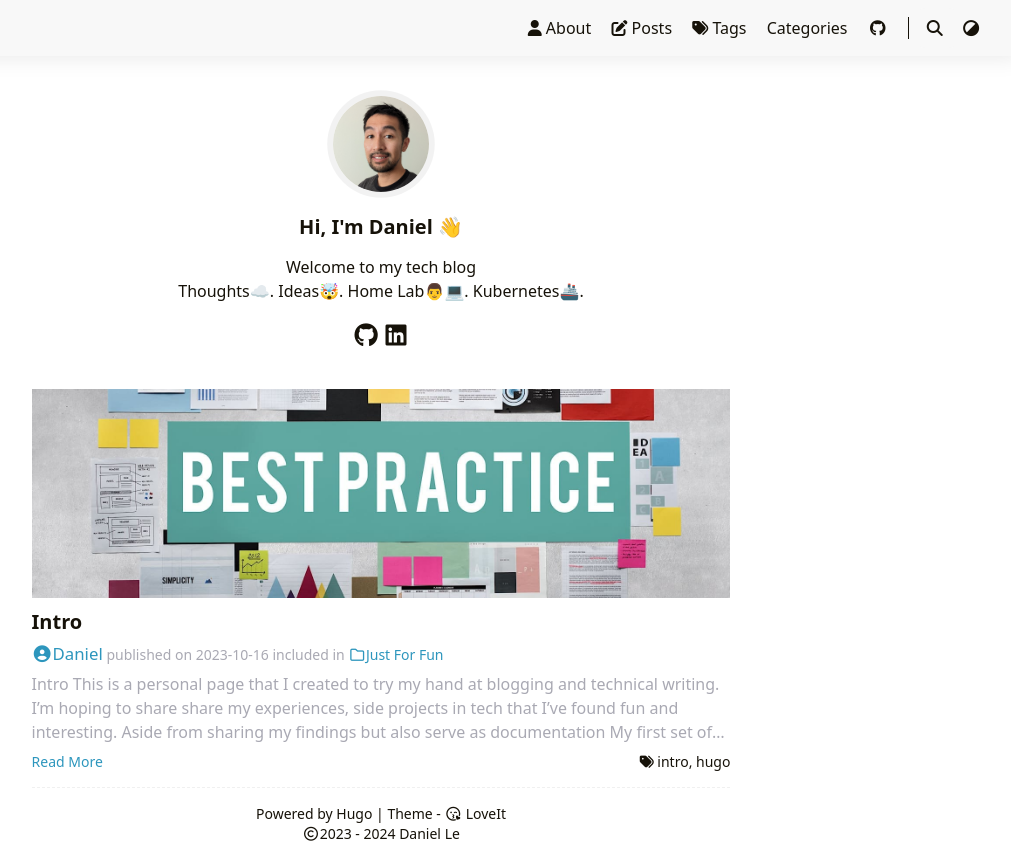
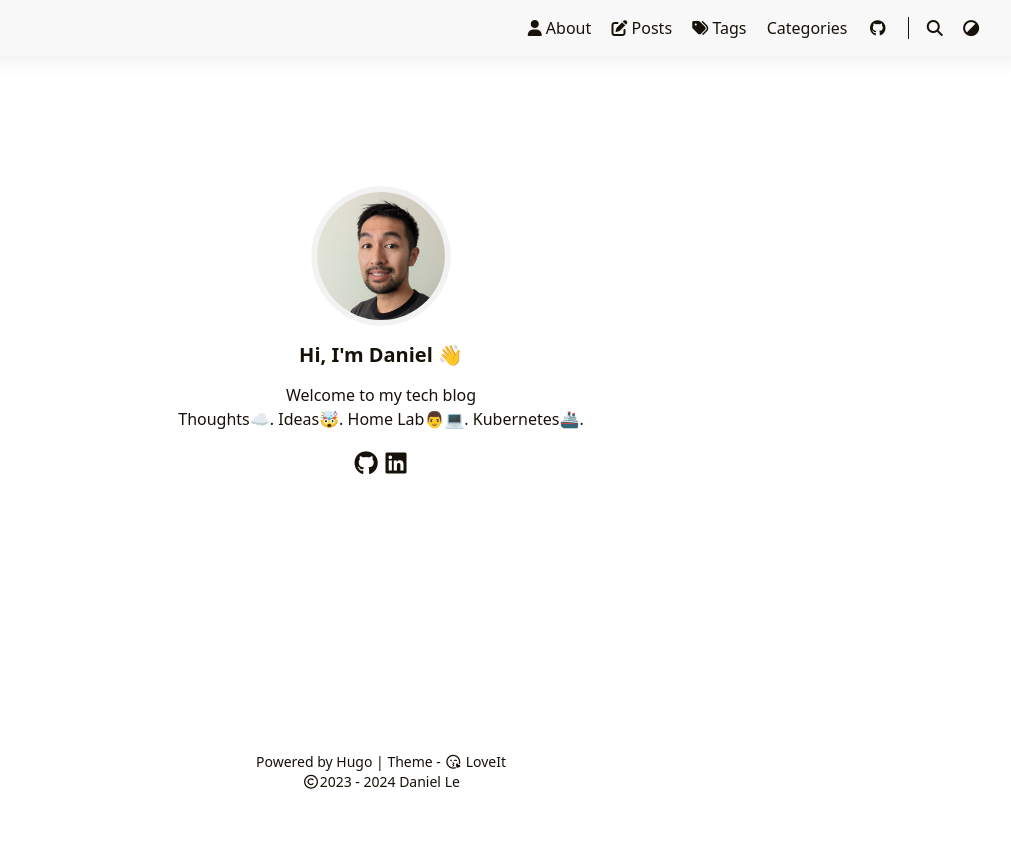
Before and after one commit to dtledev/dtledev.github.io, a plain HTML site: page index.html in a window 1280 px wide. Shown: the whole page, without its empty margins (259-1270 px from the left). After the commit the page ends 800 px from the top, so only its background shows below. Drawn offline with nearby package versions, Linux system fonts and the light colour scheme; some packages are replaced by stand-ins of ours.

Commit message:
disable home page posts dtledev/dtledev_hugo@47f9dc53bbc470e6ba7c740c1c1b4b32ea583571

```diff
--- a/index.html
+++ b/index.html
@@ -88,7 +88,7 @@
     <div class="search-dropdown mobile">
         <div id="search-dropdown-mobile"></div>
     </div><main class="main">
-                <div class="container"><div class="page home" data-home="posts"><div class="home-profile"><div class="home-avatar"><a href="/about/" title="About"><img
+                <div class="container"><div class="page home"><div class="home-profile"><div class="home-avatar"><a href="/about/" title="About"><img
         class="lazyload"
         src="/svg/loading.min.svg"
         data-src="/images/profile_square.jpg"
@@ -96,23 +96,7 @@
         data-sizes="auto"
         alt="/images/profile_square.jpg"
         title="/images/profile_square.jpg" /></a></div><h1 class="home-title">Hi, I'm Daniel 👋</h1><div class="home-subtitle">Welcome to my tech blog <br> Thoughts☁️. Ideas🤯. Home Lab👨‍💻. Kubernetes🚢.</div><div class="links"><a href="https://github.com/dtledev" title="GitHub" target="_blank" rel="noopener noreffer me"><i class="fab fa-github fa-fw" aria-hidden="true"></i></a><a href="https://linkedin.com/in/danieltle" title="LinkedIn" target="_blank" rel="noopener noreffer me"><i class="fab fa-linkedin fa-fw" aria-hidden="true"></i></a></div></div>
-<article class="single summary" itemscope itemtype="http://schema.org/Article"><div class="featured-image-preview">
-            <a href="/posts/my-first-post/my-first-post/"><img
-        class="lazyload"
-        src="/svg/loading.min.svg"
-        data-src="/posts/my-first-post/my-first-post/featured-image.jpg"
-        data-srcset="/posts/my-first-post/my-first-post/featured-image.jpg, /posts/my-first-post/my-first-post/featured-image.jpg 1.5x, /posts/my-first-post/my-first-post/featured-image.jpg 2x"
-        data-sizes="auto"
-        alt="/posts/my-first-post/my-first-post/featured-image.jpg"
-        title="bio" width="1600" height="840" /></a>
-        </div><h1 class="single-title" itemprop="name headline">
-        <a href="/posts/my-first-post/my-first-post/">Intro</a>
-    </h1><div class="post-meta"><span class="post-author"><a href="/" title="Author" rel="author" class="author"><i class="fas fa-user-circle fa-fw" aria-hidden="true"></i>Daniel</a></span>&nbsp;<span class="post-publish">published on <time datetime="2023-10-16">2023-10-16</time></span>&nbsp;<span class="post-category">included in <a href="/categories/just-for-fun/"><i class="far fa-folder fa-fw" aria-hidden="true"></i>Just For Fun</a></span></div><div class="content">Intro This is a personal page that I created to try my hand at blogging and technical writing. I&rsquo;m hoping to share share my experiences, side projects in tech that I&rsquo;ve found fun and interesting. Aside from sharing my findings but also serve as documentation
-My first set of posts will focus on the upgrades to my home lab infrastructure setup and current learnings.
-The influence for this page comes from the Cloud Resume challenge, although I&rsquo;ve created pages for internal clients during my day job.</div><div class="post-footer">
-        <a href="/posts/my-first-post/my-first-post/">Read More</a><div class="post-tags">
-                <i class="fas fa-tags fa-fw" aria-hidden="true"></i>&nbsp;<a href="/tags/intro/">intro</a>,&nbsp;<a href="/tags/hugo/">hugo</a></div></div>
-</article></div></div>
+</div></div>
             </main><footer class="footer">
         <div class="footer-container"><div class="footer-line">Powered by <a href="https://gohugo.io/" target="_blank" rel="noopener noreffer" title="Hugo 0.119.0">Hugo</a> | Theme - <a href="https://github.com/dillonzq/LoveIt" target="_blank" rel="noopener noreffer" title="LoveIt 0.2.11"><i class="far fa-kiss-wink-heart fa-fw" aria-hidden="true"></i> LoveIt</a>
                 </div><div class="footer-line" itemscope itemtype="http://schema.org/CreativeWork"><i class="far fa-copyright fa-fw" aria-hidden="true"></i><span itemprop="copyrightYear">2023 - 2024</span><span class="author" itemprop="copyrightHolder">&nbsp;<a href="/" target="_blank">Daniel Le</a></span></div>
```
Also changed, not shown: page/1/index.html (deleted, +0 -10 lines).
